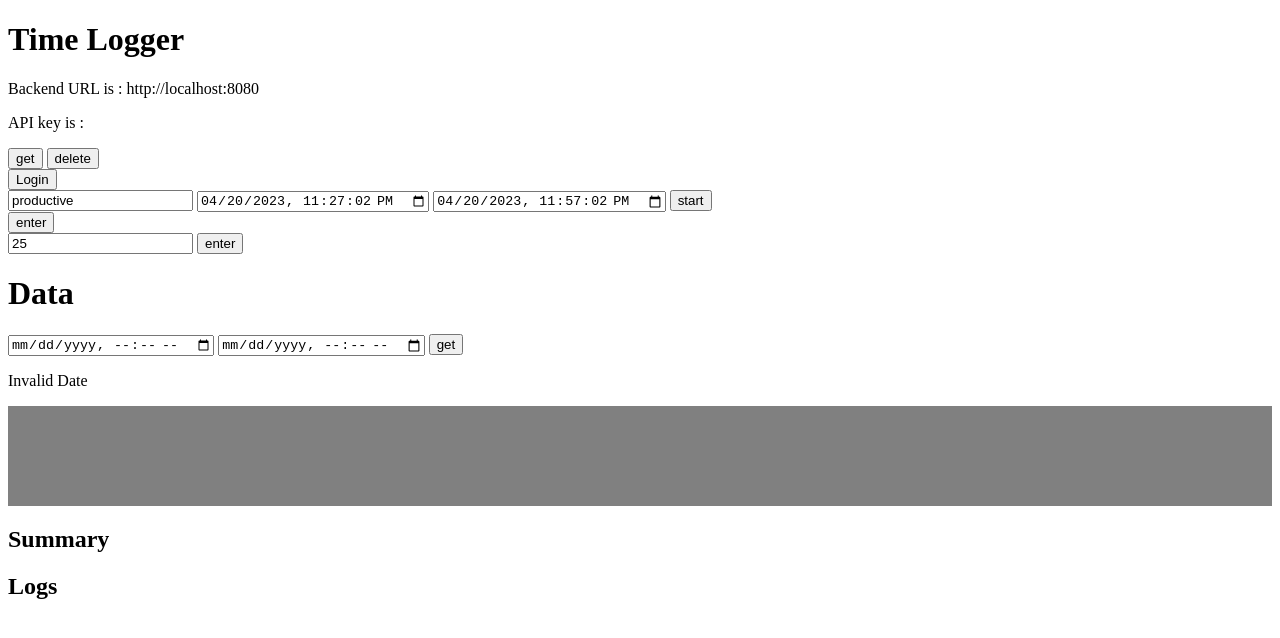
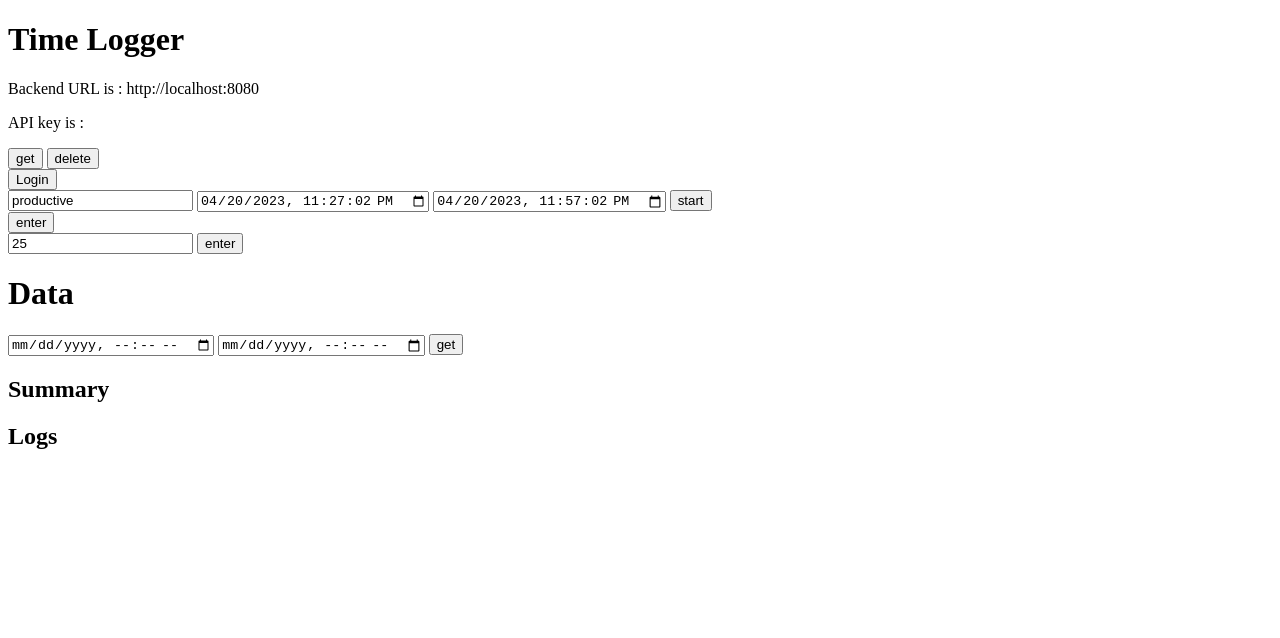
Before and after one commit to samuellando/hackline, a SvelteKit app: page / in a window 1280 px wide. Shown: the top 638 px of the page. Built offline with nearby package versions, Linux system fonts and the light colour scheme.

Commit message:
Split timeline to it's own componenet

```diff
--- a/src/routes/+page.svelte
+++ b/src/routes/+page.svelte
@@ -3,6 +3,8 @@
 	import Auth from './Auth.svelte';
 	import type { User } from '@auth0/auth0-spa-js';
 	import { get, post, patch, put, del, getApiKey, deleteApiKey } from './Api';
+	import type { log } from './types';
+	import Timeline from './Timeline.svelte';
 
 	let apiUrl = '';
 
@@ -62,17 +64,6 @@
 
 	var logs: log[] = [];
 
-	interface log {
-		title: string;
-		start: number;
-		duration: number;
-		end: number;
-		id: string;
-		color?: string;
-		percent?: number;
-		draw?: boolean;
-	}
-
 	var summary: any[] = [];
 	function getSummary(logs: log[]) {
 		let s: any = {};
@@ -102,39 +93,6 @@
 		return Object.values(s);
 	}
 
-	var colormap: any = {};
-	function getTimeline(logs: log[]) {
-		var total = rangeEndM - rangeStartM;
-
-		var colors = ['green', 'red', 'yellow', 'blue'];
-		var i = 0;
-
-		timeline = logs.map((e) => {
-			if (!(e.title in colormap)) {
-				colormap[e.title] = colors[i++];
-			}
-			e.color = colormap[e.title];
-
-			var start;
-			var end;
-			if (e.start < rangeStartM) {
-				start = rangeStartM;
-			} else {
-				start = e.start;
-			}
-			if (e.end > rangeEndM) {
-				end = rangeEndM;
-			} else {
-				end = e.end;
-			}
-
-			e.draw = start < end;
-
-			e.percent = ((end - start) / total) * 100;
-			return e;
-		});
-	}
-
 	function toDateTimeString(now: Date) {
 		let month = '' + (now.getMonth() + 1);
 		let day = '' + now.getDate();
@@ -150,55 +108,17 @@
 	rangeStartD.setHours(0, 0, 0, 0);
 	var rangeEndD = new Date();
 
-	var rangeStart = toDateTimeString(rangeStartD);
-	var rangeEnd = toDateTimeString(rangeEndD);
+	var rangeStartM = rangeStartD.getTime();
+	var rangeEndM = rangeEndD.getTime();
 
-	$: rangeStartM = Date.parse(rangeStart);
-	$: rangeEndM = Date.parse(rangeEnd);
+	$: rangeStart = toDateTimeString(new Date(rangeStartM));
+	$: rangeEnd = toDateTimeString(new Date(rangeEndM));
 
-	var curM = rangeStartM + (rangeEndM - rangeStartM) / 2;
-	function rangeScroll(e: WheelEvent) {
-		e.preventDefault();
-
-		rangeEndM += ((rangeEndM - curM) / 1000) * e.deltaY;
-		if (rangeEndM > new Date().getTime()) {
-			rangeEndM = new Date().getTime();
-		}
-		rangeStartM -= ((curM - rangeStartM) / 1000) * e.deltaY;
-		if (rangeStartM < timeline[0].start) {
-			rangeStartM = timeline[0].start;
-		}
-
-		rangeStart = toDateTimeString(new Date(rangeStartM));
-		rangeEnd = toDateTimeString(new Date(rangeEndM));
-		getTimeline(logs);
-		summary = getSummary(logs);
-	}
-
-	let drag = false;
-	function rangeHover(e: MouseEvent) {
-		e.preventDefault();
-		let t = e.currentTarget as HTMLElement;
-		if (t != null) {
-			let x = e.pageX - t.offsetLeft;
-			curM = rangeStartM + (rangeEndM - rangeStartM) * (x / t.offsetWidth);
-
-			if (drag) {
-				let oldS = rangeStartM;
-				let oldE = rangeEndM;
-				rangeStartM -= (e.movementX / t.offsetWidth) * (rangeEndM - rangeStartM);
-				rangeEndM -= (e.movementX / t.offsetWidth) * (rangeEndM - rangeStartM);
-				if (rangeEndM > new Date().getTime() || rangeStartM < timeline[0].start) {
-					rangeStartM = oldS;
-					rangeEndM = oldE;
-				}
-			}
-		}
-
-		rangeStart = toDateTimeString(new Date(rangeStartM));
-		rangeEnd = toDateTimeString(new Date(rangeEndM));
-		getTimeline(logs);
-		summary = getSummary(logs);
+	function updateRange() {
+		rangeStartM = Date.parse(rangeStart);
+		rangeEndM = Date.parse(rangeEnd);
+		rangeStartM = Math.max(rangeStartM, logs[0].start);
+		rangeEndM = Math.min(rangeEndM, new Date().getTime());
 	}
 
 	async function getData() {
@@ -208,8 +128,6 @@
 	}
 
 	$: summary = getSummary(logs);
-	var timeline: log[];
-	$: getTimeline(logs);
 </script>
 
 <h1>Time Logger</h1>
@@ -229,32 +147,12 @@
 <button on:click={enterDurationLog}>enter</button><br />
 
 <h1>Data</h1>
-<input type="datetime-local" bind:value={rangeStart} />
-<input type="datetime-local" bind:value={rangeEnd} />
+<input type="datetime-local" bind:value={rangeStart} on:change={updateRange} />
+<input type="datetime-local" bind:value={rangeEnd} on:change={updateRange} />
 
 <button on:click={getData}>get</button><br />
 
-<p>{new Date(curM)}</p>
-<div
-	class="timeline"
-	style="background-color: grey; height: 100px; display: flex"
-	on:mousewheel={rangeScroll}
-	on:mousemove={rangeHover}
-	on:mousedown={() => (drag = true)}
-	on:mouseup={() => (drag = false)}
->
-	{#each timeline as e}
-		{#if e.draw}
-			<div style="background-color: {e.color}; height: 100px; width: {e.percent}%" class="event">
-				<span>
-					{e.title} <br />
-					{new Date(e.start).toLocaleTimeString()} - {new Date(e.end).toLocaleTimeString()} <br />
-					{Math.round(e.duration / 60000)} mins
-				</span>
-			</div>
-		{/if}
-	{/each}
-</div>
+<Timeline {logs} bind:rangeStartM bind:rangeEndM />
 
 <h2>Summary</h2>
 {#each summary as log}
@@ -279,40 +177,3 @@
 		<button on:click={() => del(apiUrl, 'logs/' + log.id, accessToken)}>delete</button><br />
 	{/if}
 {/each}
-
-<style>
-	/* Tooltip container */
-	.event {
-		position: relative;
-		display: inline-block;
-	}
-
-	.event:hover {
-		position: relative;
-		display: inline-block;
-		border: 1px solid;
-	}
-
-	/* Tooltip text */
-	.event span {
-		visibility: hidden;
-		width: 120px;
-		background-color: black;
-		color: #fff;
-		text-align: center;
-		padding: 5px 0;
-		border-radius: 6px;
-
-		/* Position the tooltip text - see examples below! */
-		position: absolute;
-		z-index: 1;
-		bottom: 100%;
-		left: 50%;
-		margin-left: -60px; /* Use half of the width (120/2 = 60), to center the tooltip */
-	}
-
-	/* Show the tooltip text when you mouse over the tooltip container */
-	.event:hover span {
-		visibility: visible;
-	}
-</style>
```
